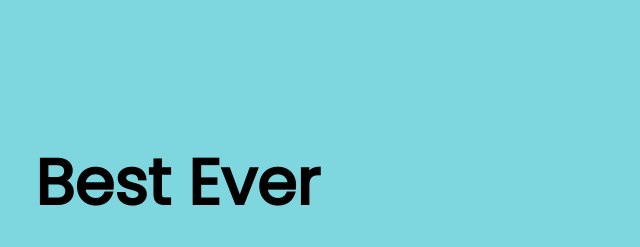
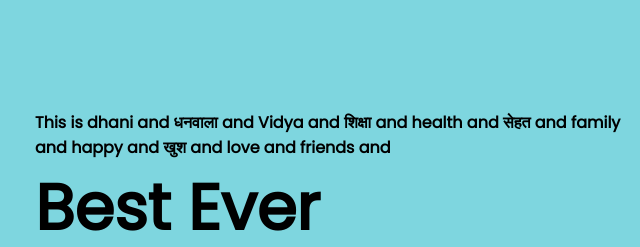
Before and after one commit to laravelmaurya/gitBasicProject, a plain HTML site: page index.html in a window 1280 px wide. Shown: the part 83-330 px from the top of the page, 0-640 px from the left. Drawn offline with Linux system fonts and the light colour scheme; grey boxes are pictures that could not be loaded.

Commit message:
firstComment

```diff
--- a/index.html
+++ b/index.html
@@ -22,6 +22,7 @@
   <!-- Container -->
   <div class="container">
     <div class="content">
+      <h4>This is dhani and धनवाला and Vidya and शिक्षा and health and सेहत and family and happy and खुश and love and friends and  </h4>
       <h1>Best Ever Marketing Plans</h1>
       <p>Lorem ipsum dolor sit amet consectetur adipisicing elit. Ratione blanditiis odio aperiam. Quas, alias nam? Lorem ipsum dolor sit amet consectetur adipisicing elit. Assumenda, illo.</p>
       <a href="#">Learn More</a>
```
